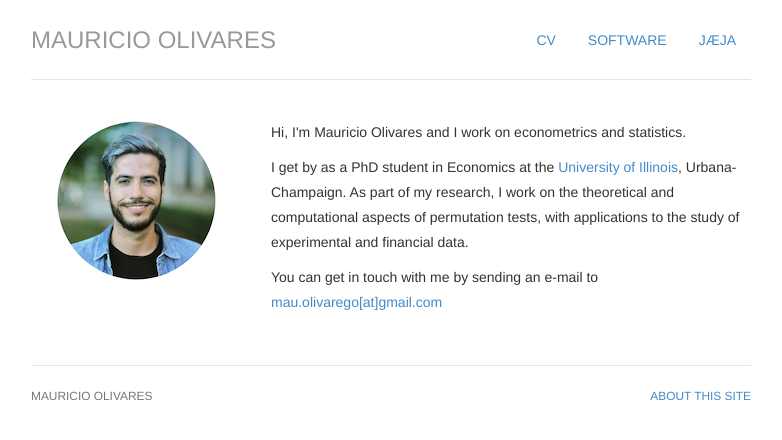
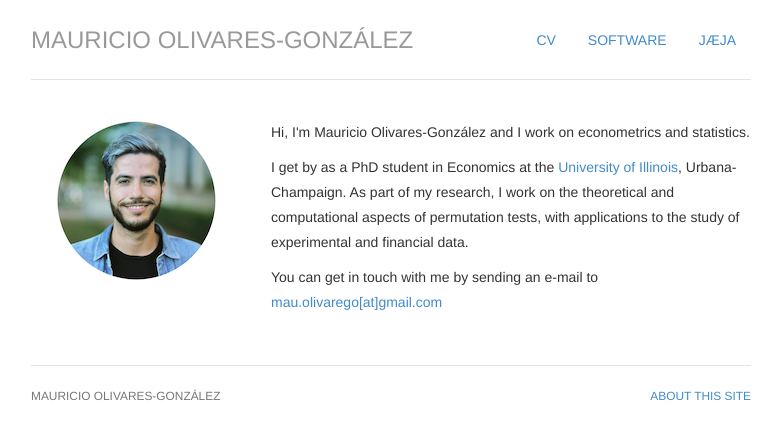
Before and after one commit to mauolivares/mauolivares.github.io, a Jekyll site: the page built from index.html, in a window 1280 px wide. Shown: the top 440 px of the page, without its empty margins (249-1031 px from the left). Built offline with Jekyll 4.4.1, drawn with Linux system fonts in a browser that asks for light colours.

Commit message:
update name in header and footer

```diff
--- a/_includes/footer.html
+++ b/_includes/footer.html
@@ -2,7 +2,7 @@
 <div class="footer">
 	<div class="row">
 	<div class="col-sm-8">
-	<p><small> Mauricio Olivares</small></p>
+	<p><small> Mauricio Olivares-González</small></p>
 	</div>
 	<div class="col-sm-4">
 	<p class="pull-right"><small><a href="/contact" title="About this site">About this site</a></small></p>
--- a/_includes/header.html
+++ b/_includes/header.html
@@ -7,5 +7,5 @@
 		<!-- <li class="{{ page.notes }}"><a href="/notes" title="Notes">Notes</a></li> -->
 		<li class="{{ page.jaeja }}"><a href="/jaeja" title="Jaeja">Jæja</a></li>
 	</ul>
-	<h3 class="text-muted"><a href="/">Mauricio Olivares</a></h3>
+	<h3 class="text-muted"><a href="/">Mauricio Olivares-González</a></h3>
 </div> <!-- /header -->
--- a/index.html
+++ b/index.html
@@ -13,7 +13,7 @@ description: Mauricio Olivares is a 5th year PhD student in Economics at the Uni
 	<img  class="img-circle avatar" alt="Mauricio Olivares" src="img/mauolivares.png" align="left" , hspace="10px">
 	</div>
 	<div>
-	<p> Hi, I'm <span itemprop="name">Mauricio Olivares</span> and I work on econometrics and statistics.</p>
+	<p> Hi, I'm <span itemprop="name">Mauricio Olivares-González</span> and I work on econometrics and statistics.</p>
 	<p> I get by as a <span itemprop="title">PhD student in Economics</span> at <span itemprop="affiliation">the <a href="https://economics.illinois.edu/">University of Illinois</a></span>, <span itemprop="locality">Urbana-Champaign</span>.
 	    As part of my research, I work on the theoretical and computational aspects of permutation tests, with applications to the study of experimental and financial data.
 	<p> You can get in touch with me by sending an e-mail to <a href="mailto:mau.olivarego@gmail.com">mau.olivarego[at]gmail.com</a>
```
